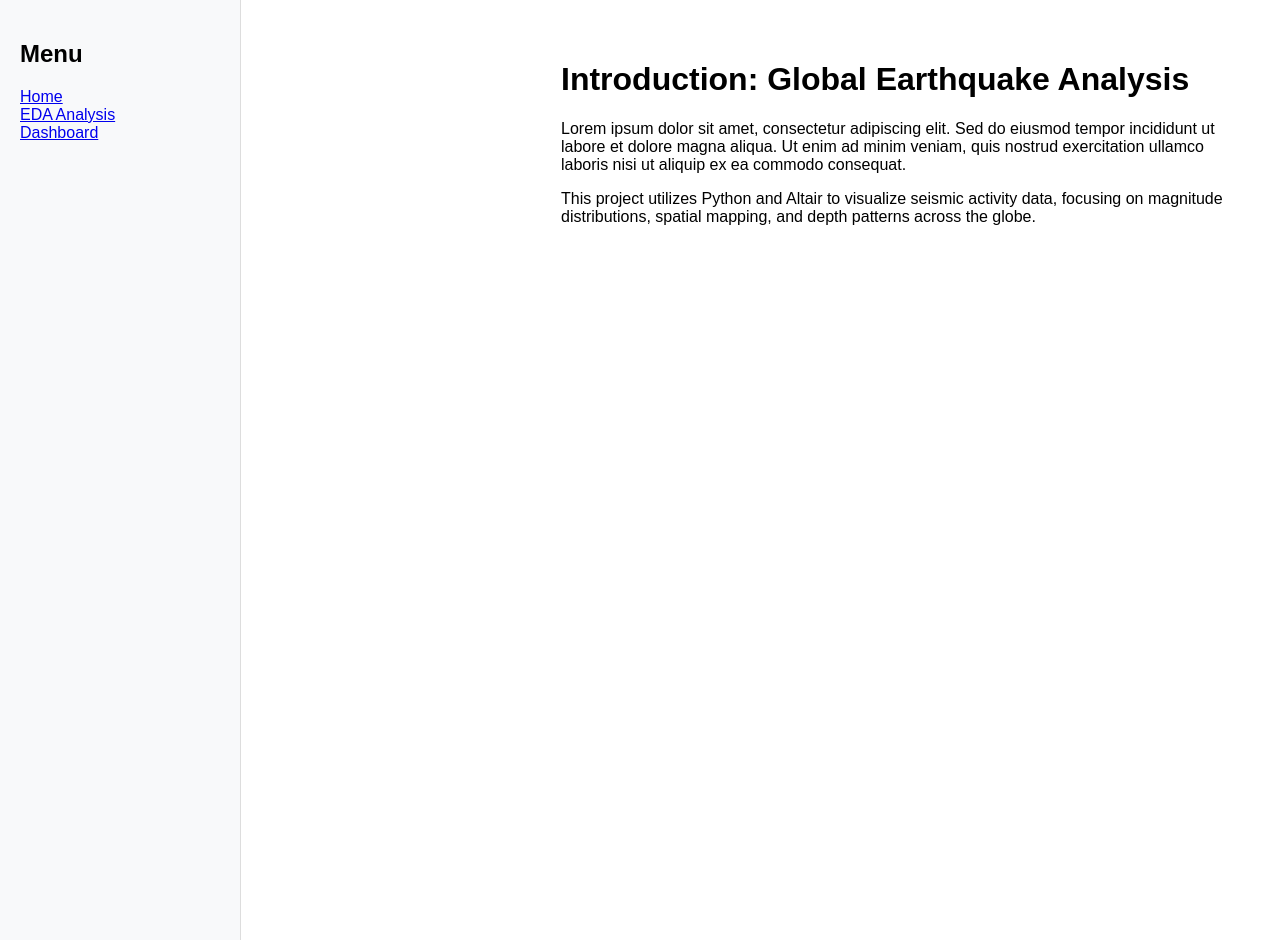
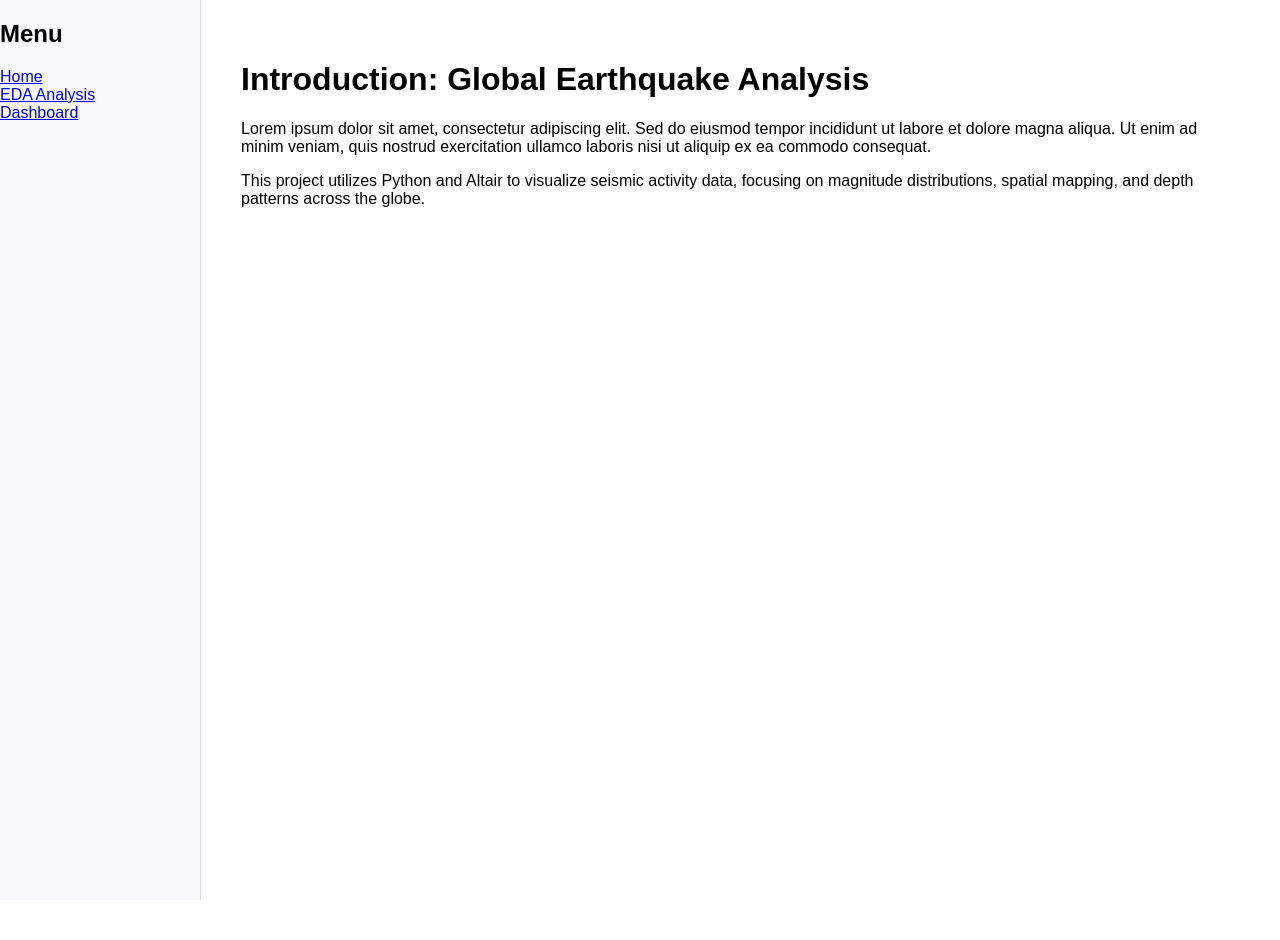
Before and after one commit to ChungYuEricson/VisualizingGlobalEarthquakes, a Jekyll site: the page built from index.md, in a window 1280 px wide. Built offline with Jekyll 4.4.1, drawn with Linux system fonts in a browser that asks for light colours; after the commit the page ends 900 px from its top, so only the background shows below that.

Commit message:
updated css

```diff
--- a/_layouts/default.html
+++ b/_layouts/default.html
@@ -6,8 +6,8 @@
     <link rel="stylesheet" href="{{ site.baseurl }}/assets/styles.css">
 </head>
 <body>
-    <div style="display: flex;">
-        <nav style="width: 200px; height: 100vh; background: #f8f9fa; padding: 20px; border-right: 1px solid #ddd;">
+    <div style="display: flex; min-height: 100vh;">
+        <nav style="width: 200px; background: #f8f9fa; border-right: 1px solid #ddd; flex-shrink: 0;">
             <h2>Menu</h2>
             <ul style="list-style: none; padding: 0;">
                 <li><a href="{{ site.baseurl }}/index">Home</a></li>
--- a/assets/styles.css
+++ b/assets/styles.css
@@ -1,18 +1,16 @@
 body {
     font-family: sans-serif;
     margin: 0;
-    display: flex;
 }
 
 main {
-    margin-left: 280px;
-    padding: 40px;
     flex: 1;
+    padding: 0;
 }
 
 main iframe {
     width: 100%;
+    height: 80vh;
     border: none;
     display: block;
-    margin: 0 auto 30px;
 }
```
Also changed, not shown: eda.md (+1 -1 lines).
